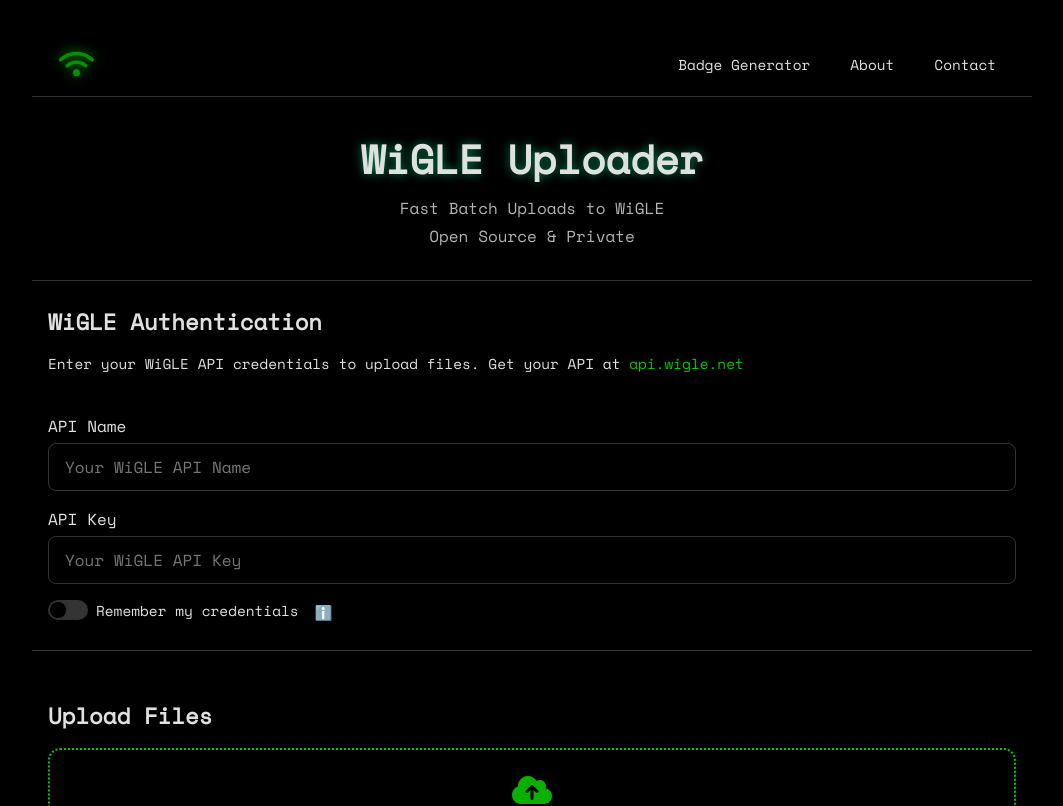
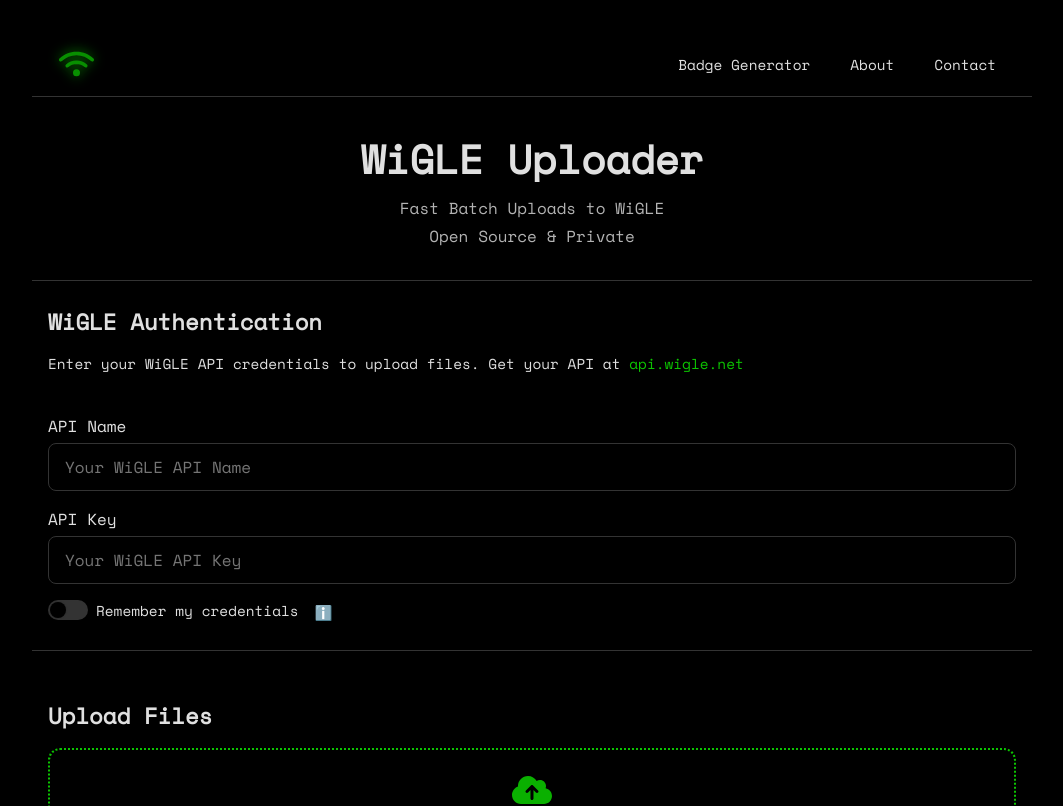
Before and after one commit to forresttindall/WiGLEUploader, a React (Create React App) app: page / in a window 1280 px wide. Shown: the top 806 px of the page, without its empty margins (108-1171 px from the left). Built offline with nearby package versions, Linux system fonts and the light colour scheme; a web font is replaced by a local one.

Commit message:
ui fixes

```diff
--- a/src/App.css
+++ b/src/App.css
@@ -93,7 +93,7 @@
   color: var(--text-color);
   font-size: 2.5rem;
   margin-bottom: 0.5rem;
-  text-shadow: 0 0 10px rgba(0, 255, 157, 0.5);
+
 }
 
 .subtitle {
```
